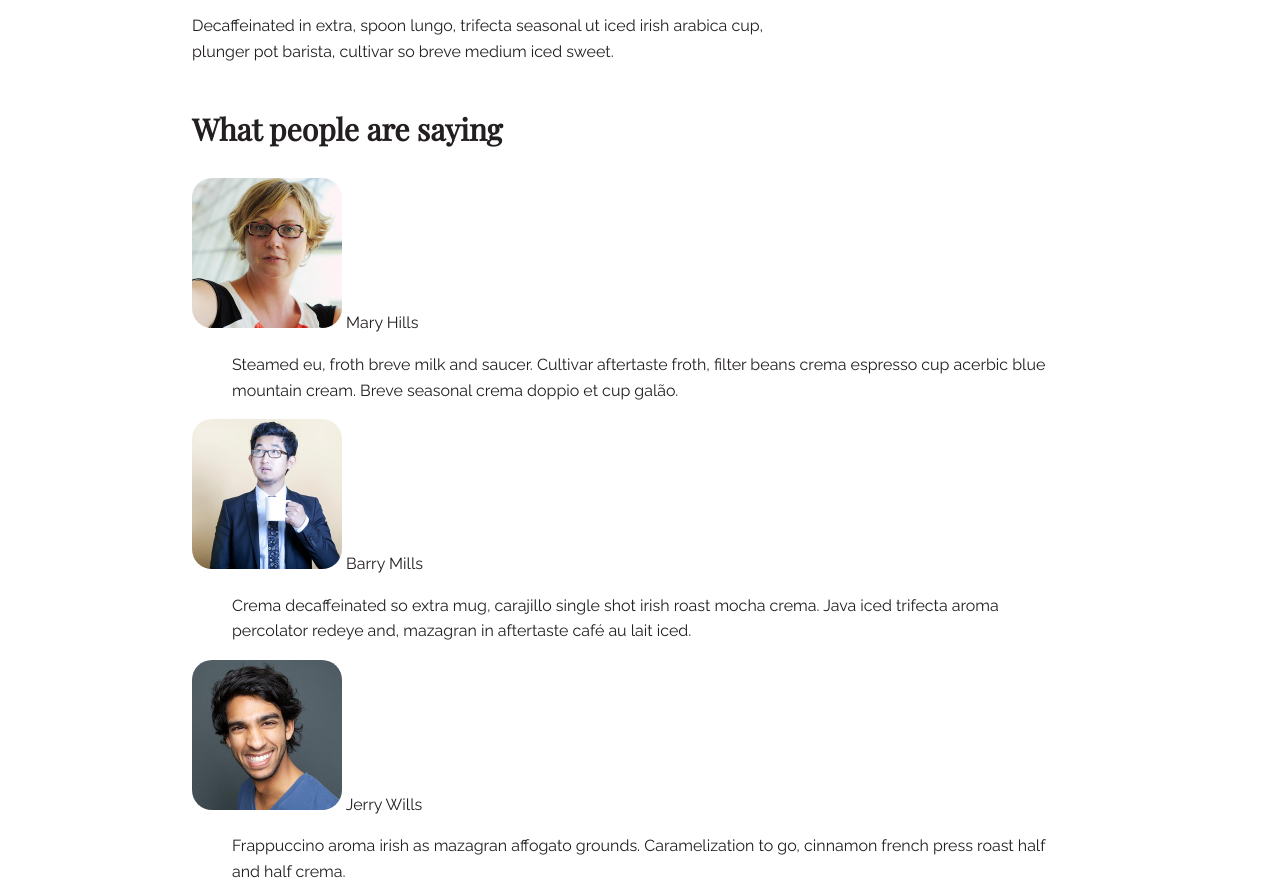
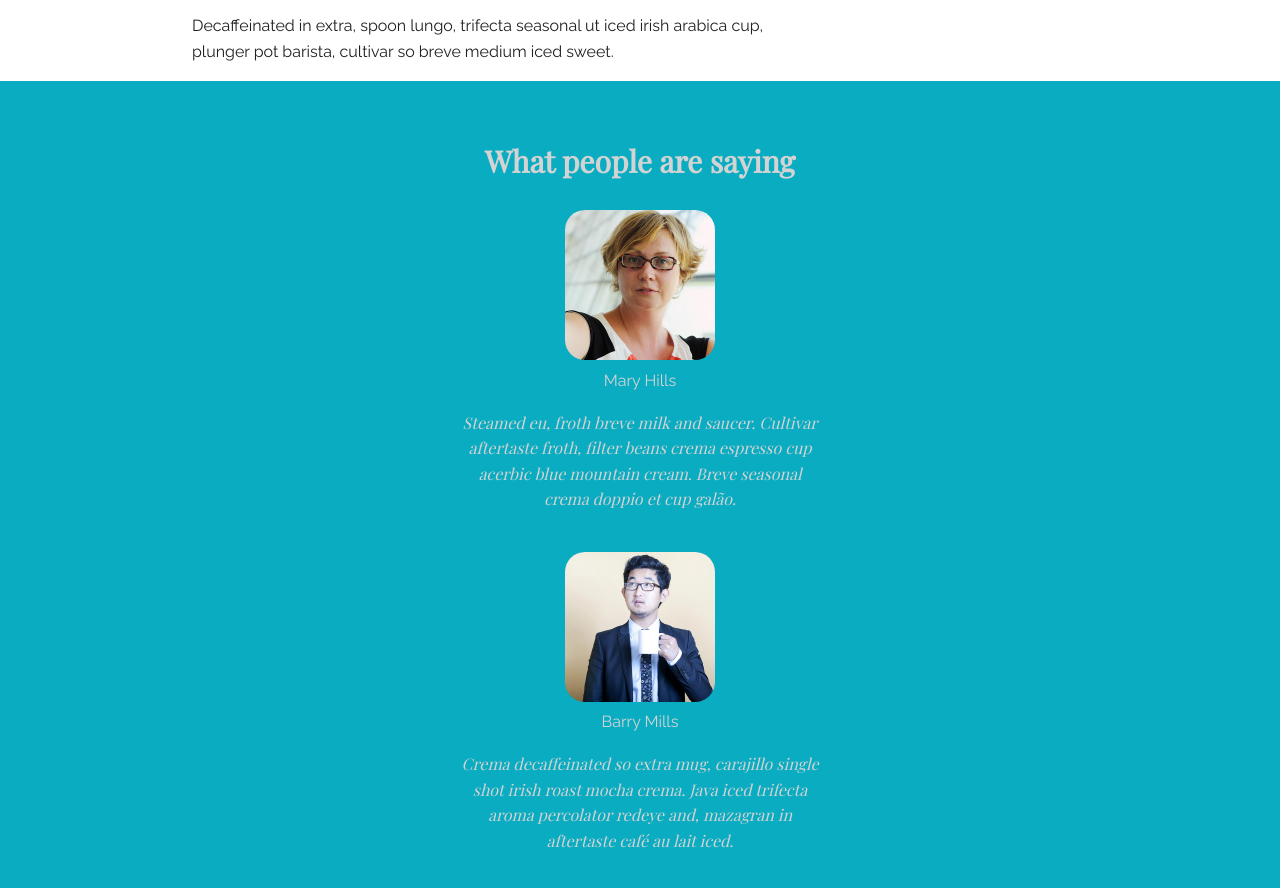
Before and after one commit to edwinchen85/techchops_site, a website: page index.html in a window 1280 px wide. Shown: the part 2234-3122 px from the top of the page. Drawn offline with nearby package versions, Linux system fonts and the light colour scheme.

Commit message:
Add layout, display and general styles for testimonials section

```diff
--- a/assets/scss/partials/_layout.scss
+++ b/assets/scss/partials/_layout.scss
@@ -56,3 +56,13 @@ $susy: (
     @include last;
   }
 }
+
+.testimonial {
+  margin-bottom: 1.5em;
+
+  @include susy-breakpoint($large) {
+    @include span(6);
+    @include push(3);
+    @include post(3);
+  }
+}
--- a/assets/scss/partials/_modules.scss
+++ b/assets/scss/partials/_modules.scss
@@ -18,3 +18,19 @@
   border-radius: $default-border-radius;
   @include size(150px);
 }
+
+.testimonials {
+  background-color: $blue;
+  color: $gray;
+  text-align: center;
+  padding: 2em 0 1.5em;
+
+  .name {
+    display: block;
+  }
+
+  .quote {
+    font-style: italic;
+    font-family: $serif;
+  }
+}
```
Also changed, not shown: css/style.css.
